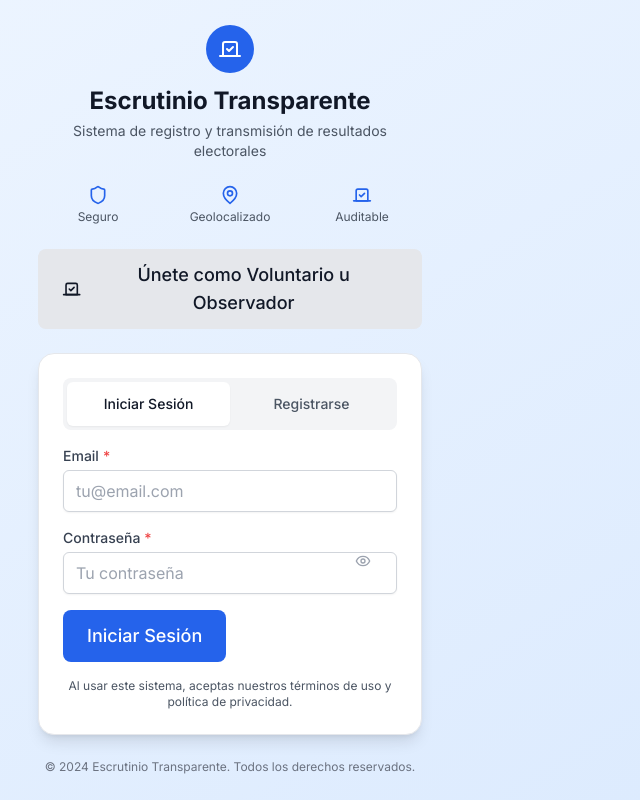
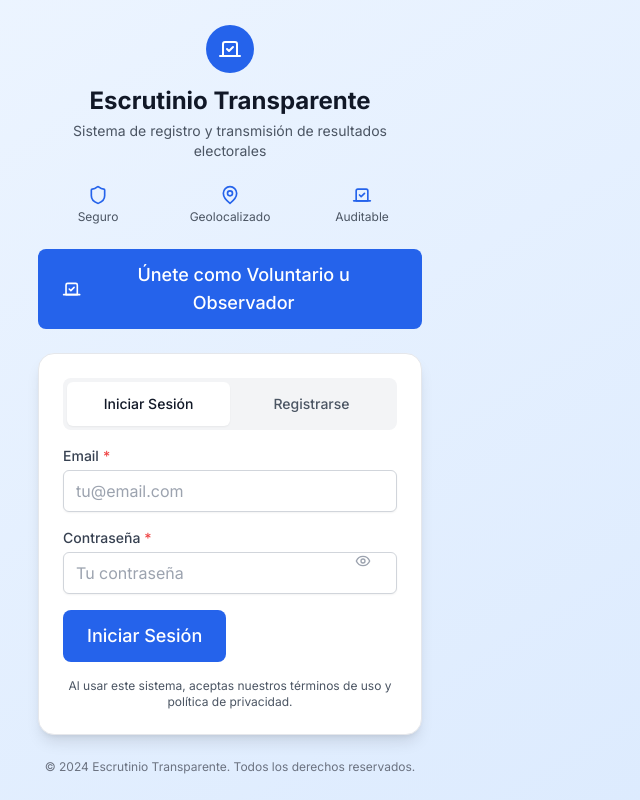
Before and after one commit to stellier7/EscrutinioElectoralHN, a Next.js app: page / in a window 1280 px wide. Shown: the whole page, without its empty margins (410-1050 px from the left). Built offline with nearby package versions, Linux system fonts and the light colour scheme.

Commit message:
Cambiar botón de voluntarios a color azul (primary)

```diff
--- a/src/app/page.tsx
+++ b/src/app/page.tsx
@@ -141,7 +141,7 @@ export default function HomePage() {
         <div className="text-center">
           <Button
             onClick={() => router.push('/voluntarios')}
-            variant="secondary"
+            variant="primary"
             size="lg"
             className="w-full max-w-sm mx-auto"
           >
```
